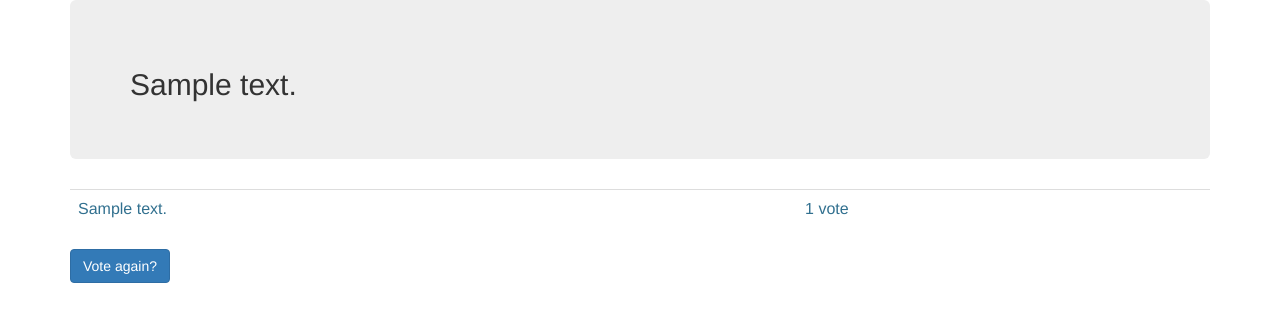
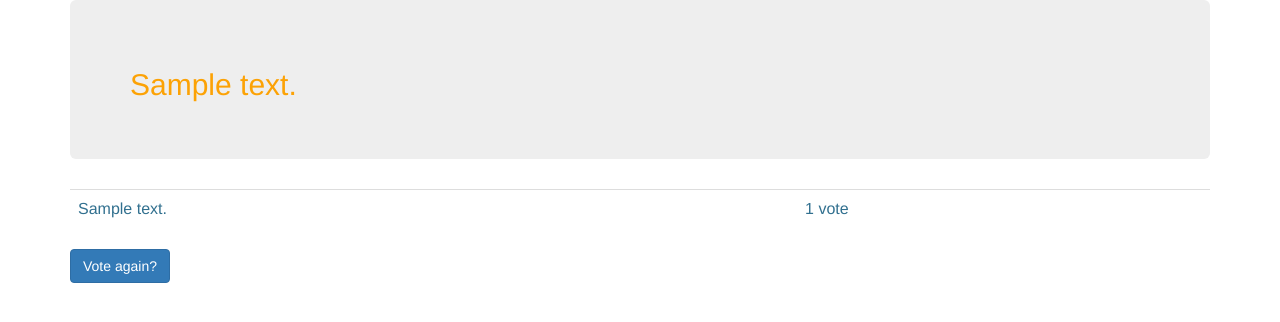
Before and after one commit to bawejakunal/mysite, a Django app: page /polls/1/results/ in a window 1280 px wide. Shown: the top 322 px of the page. Run offline with Django 3.2, Linux system fonts and the light colour scheme; tables that the repository leaves empty hold one stand-in row (values such as "Sample post"); some libraries are stand-ins or nearby versions.

Commit message:
Rectified tag in results.html

```diff
--- a/polls/templates/polls/results.html
+++ b/polls/templates/polls/results.html
@@ -11,7 +11,7 @@
     <body>
         <div class="container">
             <div class="jumbotron">
-                <h2 class="orange">{{ question.question_text }}</h2>
+                <h2 class="orange-left">{{ question.question_text }}</h2>
             </div>
         <div class="responsive">
                 <table class="table">
```
